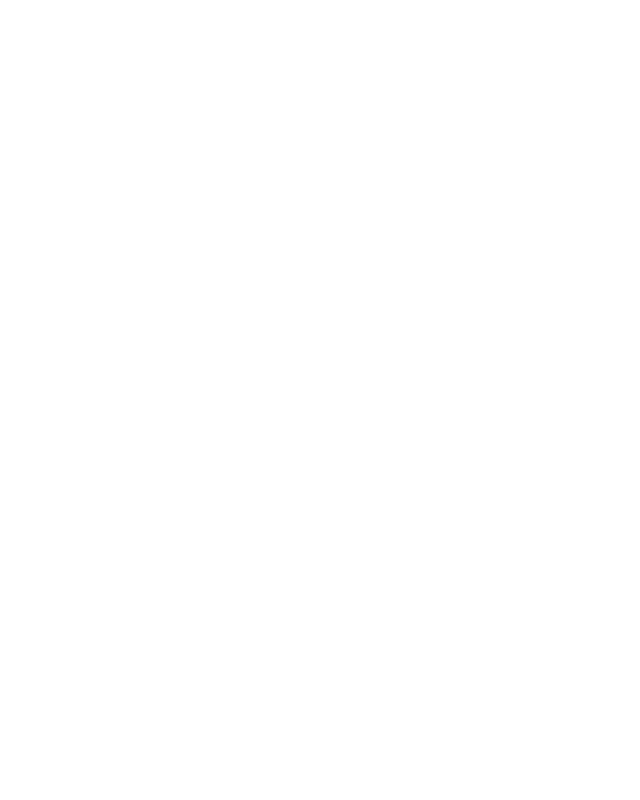
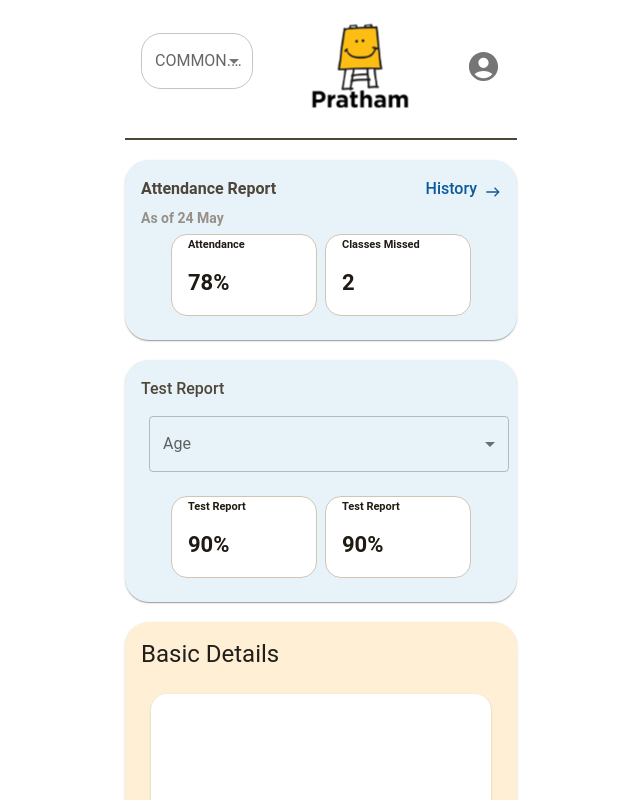
Before and after one commit to tekdi/shiksha-components, a React (Vite) app: page /basicdetails in a window 1280 px wide. Before the commit this address had no page. Shown: the top 800 px of the page, without its empty margins (319-959 px from the left). Built offline with nearby package versions, Linux system fonts and the light colour scheme.

Commit message:
added student bsic details component

```diff
--- /dev/null
+++ b/src/components/CustomSelect.tsx
@@ -0,0 +1,35 @@
+import * as React from "react";
+import InputLabel from "@mui/material/InputLabel";
+import MenuItem from "@mui/material/MenuItem";
+import FormControl from "@mui/material/FormControl";
+import Select, { SelectChangeEvent } from "@mui/material/Select";
+
+export default function CustomSelect() {
+  const [age, setAge] = React.useState("");
+
+  const handleChange = (event: SelectChangeEvent) => {
+    setAge(event.target.value);
+  };
+
+  return (
+    <div>
+      <FormControl sx={{ m: 1, minWidth: 1}}>
+        <InputLabel id="demo-simple-select-helper-label">Age</InputLabel>
+        <Select
+          labelId="demo-simple-select-helper-label"
+          id="demo-simple-select-helper"
+          value={age}
+          label="Age"
+          onChange={handleChange}
+        >
+          <MenuItem value="">
+            <em>None</em>
+          </MenuItem>
+          <MenuItem value={10}>Ten</MenuItem>
+          <MenuItem value={20}>Twenty</MenuItem>
+          <MenuItem value={30}>Thirty</MenuItem>
+        </Select>
+      </FormControl>
+    </div>
+  );
+}
--- a/src/components/StudentStatsCard.tsx
+++ b/src/components/StudentStatsCard.tsx
@@ -24,6 +24,7 @@
       display="flex"
       justifyContent="flex-start"
       alignItems="center"
+      bgcolor="white"
       margin="0px"
       textAlign="left"
     >
--- /dev/null
+++ b/src/pages/StudentBasicDetails.tsx
@@ -0,0 +1,144 @@
+import React from "react";
+import {
+  Box,
+  Card,
+  CardContent,
+  Input,
+  Select,
+  Stack,
+  Typography,
+} from "@mui/material";
+import StudentStatsCard from "../components/StudentStatsCard";
+import ModalUsage from "./ModalUsage";
+import Header from "../components/Header";
+import CustomSelect from "../components/CustomSelect";
+import EastIcon from "@mui/icons-material/East";
+
+const StudentDetails = () => {
+  return (
+    <>
+      <Header label1="hi" label2={false} value1="1" value2="2" />
+      <Card
+        sx={{ bgcolor: "#E7F3F8", borderRadius: "24px", marginTop: "20px" }}
+      >
+        <CardContent>
+          <Box
+            sx={{
+              display: "flex",
+              justifyContent: "space-between",
+              alignItems: "center",
+            }}
+          >
+            <Typography
+              sx={{ fontSize: "16px", fontWeight: 600, color: "#4D4639" }}
+              variant="h6"
+              gutterBottom
+            >
+              Attendance Report
+            </Typography>
+            <Box sx={{ display: "flex", alignItems: "center", gap: 1 }}>
+              <Typography
+                sx={{ color: "#0D599E", fontSize: "16px" }}
+                variant="h6"
+                gutterBottom
+              >
+                History
+              </Typography>
+              <EastIcon fontSize="inherit" sx={{ color: "#0D599E" }} />
+            </Box>
+          </Box>
+          <Typography
+            sx={{ fontSize: "14px", fontWeight: 600, color: "#969088" }}
+            variant="h6"
+            gutterBottom
+          >
+            As of 24 May
+          </Typography>
+
+          <Box
+            sx={{
+              bgcolor: "trasparent",
+              justifyContent: "center",
+            }}
+            display="flex"
+            alignItems="center"
+            gap={1}
+          >
+            <StudentStatsCard
+              label1="Attendance"
+              value1="78%" // Sample attendance data, replace with actual data
+              label2={false}
+              value2="5" // Sample late arrivals data, replace with actual data
+            />
+            <StudentStatsCard
+              label1="Classes Missed"
+              value1="2" // Sample attendance data, replace with actual data
+              label2={false}
+              value2="5" // Sample late arrivals data, replace with actual data
+            />
+          </Box>
+        </CardContent>
+      </Card>
+      <Card
+        sx={{ bgcolor: "#E7F3F8", borderRadius: "24px", marginTop: "20px" }}
+      >
+        <CardContent>
+          <Typography
+            sx={{ fontSize: "16px", fontWeight: 500, color: "#4D4639" }}
+            variant="h6"
+            gutterBottom
+          >
+            Test Report
+          </Typography>
+          <CustomSelect />
+          <Box
+            sx={{ bgcolor: "trasparent", justifyContent: "center" }}
+            display="flex"
+            gap={1}
+            alignItems="center"
+          >
+            <StudentStatsCard
+              label1="Test Report"
+              value1="90%" // Sample attendance data, replace with actual data
+              label2={false}
+              value2="5" // Sample late arrivals data, replace with actual data
+            />
+            <StudentStatsCard
+              label1="Test Report"
+              value1="90%" // Sample attendance data, replace with actual data
+              label2={false}
+              value2="5" // Sample late arrivals data, replace with actual data
+            />
+          </Box>
+        </CardContent>
+      </Card>
+      <Card
+        sx={{
+          bgcolor: "#FFEFD5",
+          borderRadius: "24px",
+          marginTop: "20px",
+          height: "688px",
+        }}
+      >
+        <CardContent>
+          <Typography variant="h5" gutterBottom>
+            Basic Details
+          </Typography>
+        </CardContent>
+        <Card
+          sx={{
+            marginTop: "20px",
+            height: "688px",
+            width: "340px",
+            margin: "auto",
+            borderRadius: "16px",
+          }}
+        >
+          <Typography variant="h5" gutterBottom></Typography>
+        </Card>
+      </Card>
+    </>
+  );
+};
+
+export default StudentDetails;
--- a/src/routes/routes.tsx
+++ b/src/routes/routes.tsx
@@ -4,6 +4,7 @@
 import { TextField } from "@mui/material";
 
 const LoginPage = lazy(() => import("../pages/LoginPage"));
+const StudentDetails = lazy(() => import("../pages/StudentBasicDetails"));
 
 function AllRoutes(): JSX.Element {
   const { t } = useTranslation();
@@ -13,6 +14,7 @@
       <Suspense fallback={<TextField>{t("COMMON.LOADING")}</TextField>}>
         <Routes>
           <Route path="/" element={<LoginPage />} />
+          <Route path="/basicdetails" element={<StudentDetails />} />
         </Routes>
       </Suspense>
     </Router>
```
